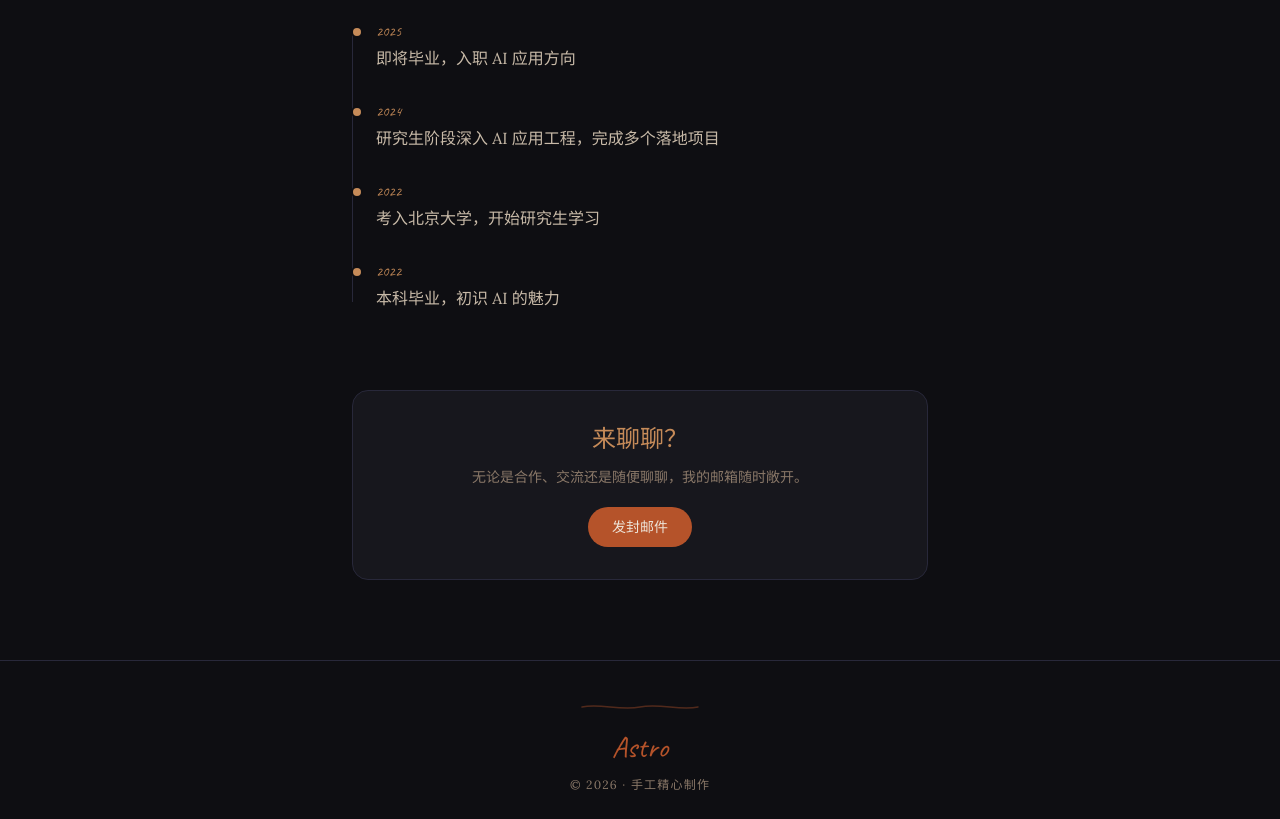
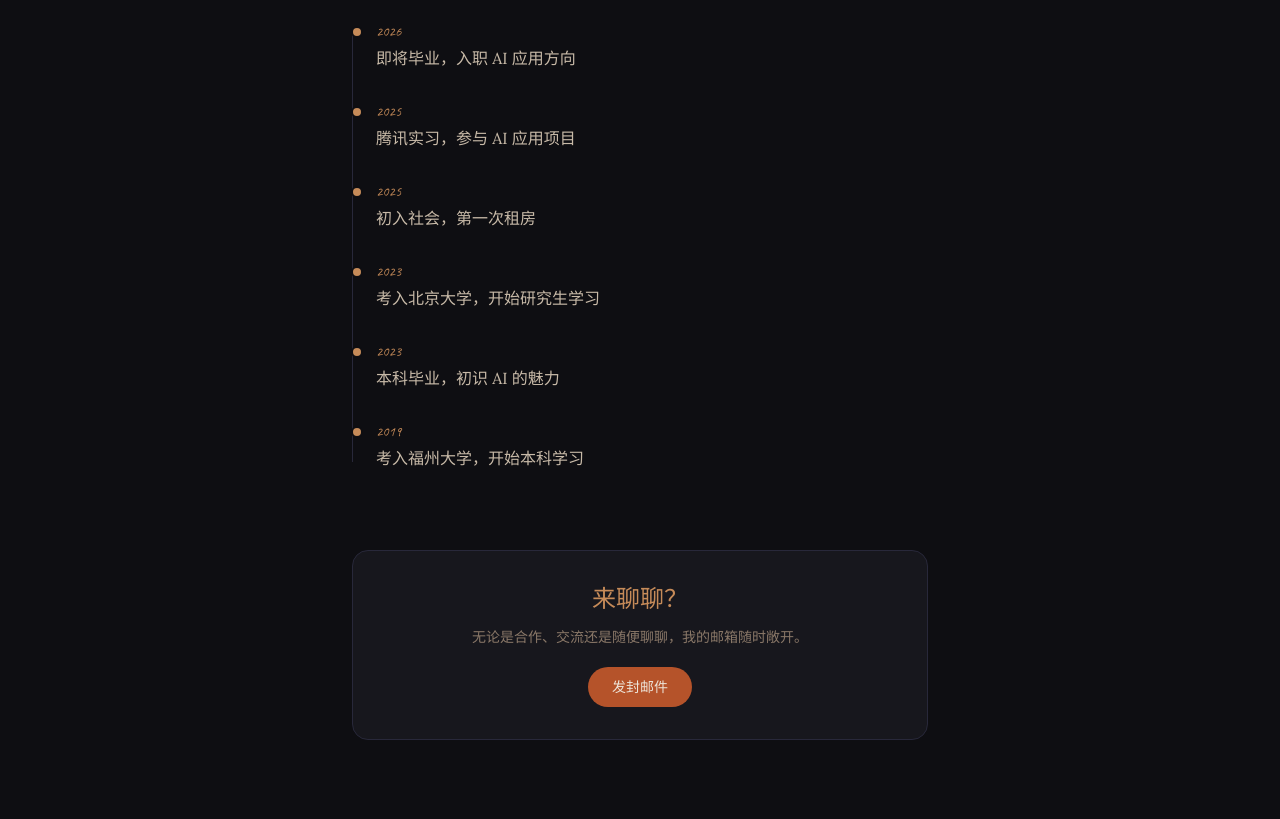
Before and after one commit to ying-hua/mypages, a Next.js app: page /about in a window 1280 px wide. Shown: the part 960-1779 px from the top of the page. Built offline with nearby package versions, Linux system fonts and the light colour scheme.

Commit message:
modify the timeline in about page

```diff
--- a/app/about/page.tsx
+++ b/app/about/page.tsx
@@ -7,10 +7,12 @@ const skills = [
 ];
 
 const timeline = [
-  { year: "2025", event: "即将毕业，入职 AI 应用方向" },
-  { year: "2024", event: "研究生阶段深入 AI 应用工程，完成多个落地项目" },
-  { year: "2022", event: "考入北京大学，开始研究生学习" },
-  { year: "2022", event: "本科毕业，初识 AI 的魅力" },
+  { year: "2026", event: "即将毕业，入职 AI 应用方向" },
+  { year: "2025", event: "腾讯实习，参与 AI 应用项目" },
+  { year: "2025", event: "初入社会，第一次租房" },
+  { year: "2023", event: "考入北京大学，开始研究生学习" },
+  { year: "2023", event: "本科毕业，初识 AI 的魅力" },
+  { year: "2019", event: "考入福州大学，开始本科学习" }
 ];
 
 export default function About() {
```
